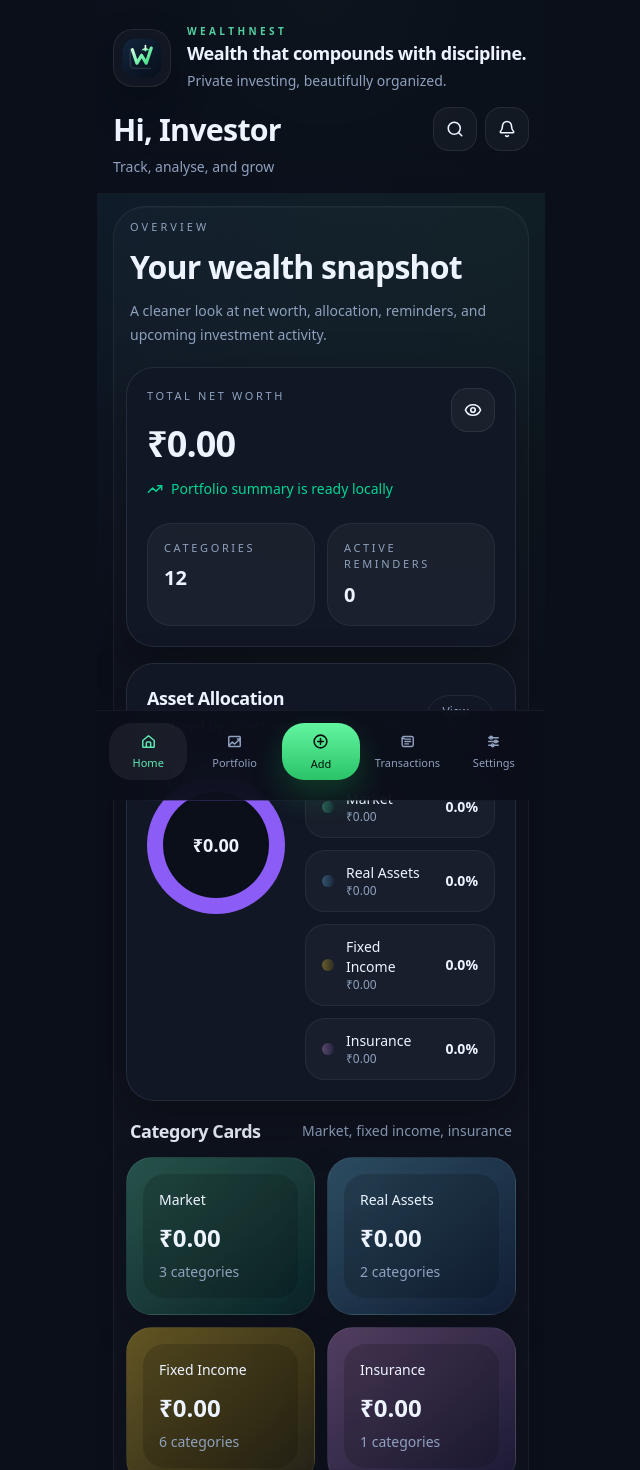
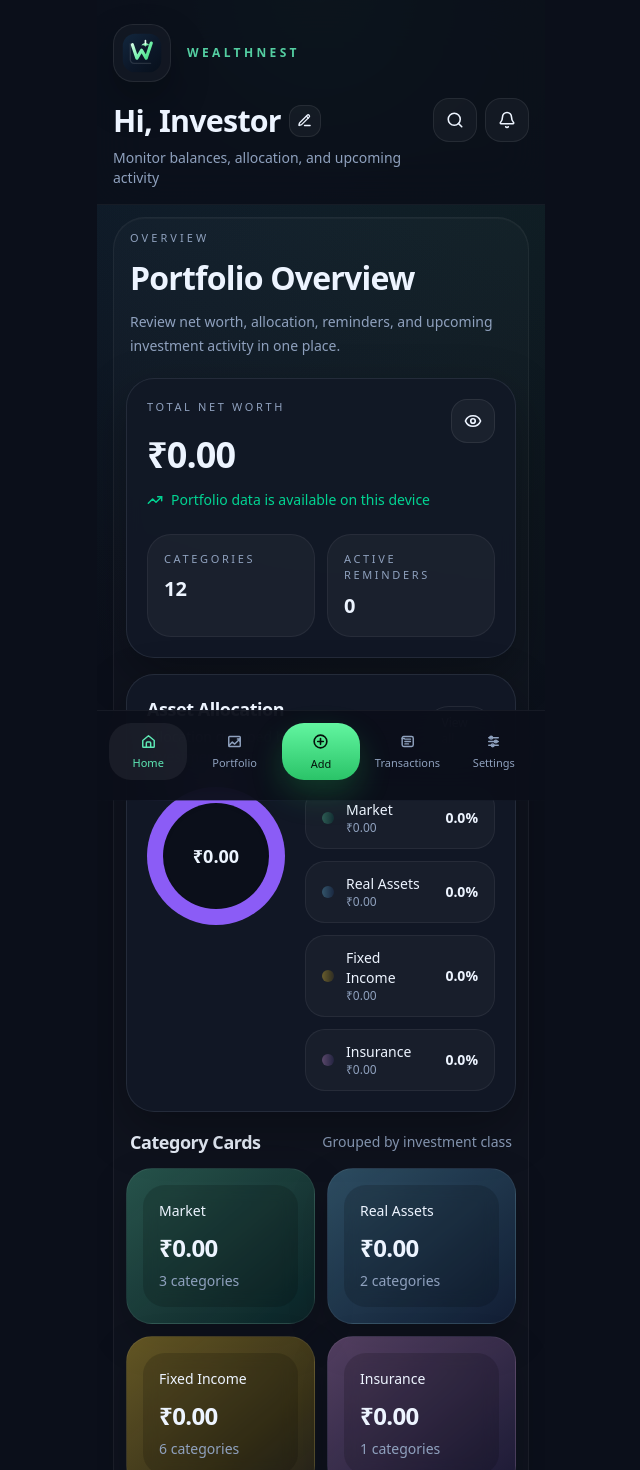
Before and after one commit to vsramaiah/AI_WealthNest, a React (Vite) app: page /#/home in a window 1280 px wide. Shown: the top 1470 px of the page, without its empty margins (319-959 px from the left). Built offline with nearby package versions, Linux system fonts and the light colour scheme.

Commit message:
Add files via upload

```diff
--- a/src/components/AppLockOverlay.jsx
+++ b/src/components/AppLockOverlay.jsx
@@ -18,9 +18,10 @@ export default function AppLockOverlay({ onUnlock, pinHint }) {
           <input
             type="password"
             inputMode="numeric"
+            maxLength={4}
             value={pin}
             onChange={(event) => {
-              setPin(event.target.value)
+              setPin(event.target.value.replace(/\D/g, '').slice(0, 4))
               setError('')
             }}
             className="w-full rounded-2xl border border-white/8 bg-white/5 px-4 py-3 text-sm text-wn-text outline-none transition focus:border-wn-accent focus:bg-white/7"
--- a/src/components/BrandMark.jsx
+++ b/src/components/BrandMark.jsx
@@ -47,7 +47,11 @@ function WealthNestGlyph({ className = 'h-11 w-11' }) {
   )
 }
 
-export default function BrandMark({ subtitle = 'Build wealth with clarity', compact = false }) {
+export default function BrandMark({
+  subtitle = 'A disciplined approach to personal wealth management',
+  compact = false,
+  minimal = false,
+}) {
   return (
     <div className={`flex items-center ${compact ? 'gap-3' : 'gap-4'}`}>
       <div className="rounded-[20px] border border-white/8 bg-white/[0.03] p-1.5 shadow-[0_18px_40px_rgba(0,0,0,0.24)]">
@@ -55,13 +59,15 @@ export default function BrandMark({ subtitle = 'Build wealth with clarity', comp
       </div>
 
       <div className="min-w-0">
-        <p className="text-[10px] font-semibold uppercase tracking-[0.34em] text-emerald-300/88">
-          WealthNest
+        <p className={`font-semibold uppercase text-emerald-300/88 ${minimal ? 'text-xs tracking-[0.28em]' : 'text-[10px] tracking-[0.34em]'}`}>
+          WEALTHNEST
         </p>
-        <p className={`truncate font-semibold tracking-tight text-wn-text ${compact ? 'text-base' : 'text-lg'}`}>
-          Wealth that compounds with discipline.
-        </p>
-        {!compact ? <p className="mt-1 text-sm text-wn-muted">{subtitle}</p> : null}
+        {!minimal ? (
+          <p className={`truncate font-semibold tracking-tight text-wn-text ${compact ? 'text-base' : 'text-lg'}`}>
+            Structured wealth management for long-term growth.
+          </p>
+        ) : null}
+        {!compact && !minimal ? <p className="mt-1 text-sm text-wn-muted">{subtitle}</p> : null}
       </div>
     </div>
   )
--- a/src/components/Header.jsx
+++ b/src/components/Header.jsx
@@ -1,36 +1,37 @@
-import { Bell, Search, SlidersHorizontal } from 'lucide-react'
-import { useMemo } from 'react'
+import { Bell, PencilLine, Search, SlidersHorizontal } from 'lucide-react'
+import { useEffect, useMemo, useState } from 'react'
 import { useLocation, useNavigate } from 'react-router-dom'
+import { loadAppSettings, saveAppSettings, subscribeToAppSettings } from '../utils/appSettings'
 import BrandMark from './BrandMark'
 
-function getHeaderMeta(pathname) {
+function getHeaderMeta(pathname, investorName = 'Investor') {
   if (pathname.startsWith('/portfolio/')) {
     return {
       title: 'Asset Details',
-      subtitle: 'Value, invested, and category records',
+      subtitle: 'Category-level balances, contributions, and records',
     }
   }
 
   const pageMeta = {
     '/home': {
-      title: 'Hi, Investor',
-      subtitle: 'Track, analyse, and grow',
+      title: `Hi, ${investorName || 'Investor'}`,
+      subtitle: 'Monitor balances, allocation, and upcoming activity',
     },
     '/portfolio': {
       title: 'Portfolio',
-      subtitle: 'Your assets across every category',
+      subtitle: 'A consolidated view across all investment categories',
     },
     '/add': {
       title: 'Add Transaction',
-      subtitle: 'Capture a new entry in two quick steps',
+      subtitle: 'Create account records and capture investment entries',
     },
     '/transactions': {
       title: 'Transactions',
-      subtitle: 'Review activity and apply filters',
+      subtitle: 'Review transaction history and refine results with filters',
     },
     '/settings': {
       title: 'Settings',
-      subtitle: 'Privacy, backup, and preferences',
+      subtitle: 'Security, backup, and application preferences',
     },
   }
 
@@ -53,14 +54,34 @@ function ActionButton({ children, onClick, label }) {
 export default function Header() {
   const { pathname } = useLocation()
   const navigate = useNavigate()
-  const meta = useMemo(() => getHeaderMeta(pathname), [pathname])
+  const [settings, setSettings] = useState(() => loadAppSettings())
+  const meta = useMemo(
+    () => getHeaderMeta(pathname, settings.investorName),
+    [pathname, settings.investorName],
+  )
   const showExpandedBrand = pathname === '/home'
+
+  useEffect(() => subscribeToAppSettings(setSettings), [])
+
+  function handleInvestorNameEdit() {
+    const currentName = settings.investorName ?? 'Investor'
+    const nextName = window.prompt('Enter the display name for the dashboard greeting.', currentName)
+
+    if (nextName === null) {
+      return
+    }
+
+    const normalizedName = nextName.trim().replace(/\s+/g, ' ').slice(0, 24) || 'Investor'
+    saveAppSettings({
+      investorName: normalizedName,
+    })
+  }
 
   return (
     <header className="sticky top-0 z-20 border-b border-white/5 bg-wn-bg/88 px-4 pb-4 pt-6 backdrop-blur-xl">
       <div className="space-y-4">
         {showExpandedBrand ? (
-          <BrandMark subtitle="Private investing, beautifully organized." />
+          <BrandMark minimal />
         ) : (
           <div className="flex items-center justify-between gap-3">
             <BrandMark compact subtitle="" />
@@ -70,9 +91,21 @@ export default function Header() {
 
         <div className="flex items-start justify-between gap-4">
           <div className="min-w-0">
-            <h1 className="truncate text-[1.9rem] font-semibold tracking-tight text-wn-text">
-              {meta.title}
-            </h1>
+            <div className="flex items-center gap-2">
+              <h1 className="truncate text-[1.9rem] font-semibold tracking-tight text-wn-text">
+                {meta.title}
+              </h1>
+              {showExpandedBrand ? (
+                <button
+                  type="button"
+                  onClick={handleInvestorNameEdit}
+                  aria-label="Edit dashboard name"
+                  className="flex h-8 w-8 shrink-0 items-center justify-center rounded-xl border border-white/8 bg-white/[0.04] text-wn-text hover:bg-white/[0.06]"
+                >
+                  <PencilLine size={15} strokeWidth={2.1} />
+                </button>
+              ) : null}
+            </div>
             <p className="mt-1 text-sm text-wn-muted">{meta.subtitle}</p>
           </div>
 
--- a/src/pages/Home.jsx
+++ b/src/pages/Home.jsx
@@ -25,6 +25,20 @@ function formatCurrency(amount) {
 
 function formatPercent(value) {
   return `${value.toFixed(1)}%`
+}
+
+function getCategoryValueClass(amount) {
+  const value = formatCurrency(amount)
+
+  if (value.length >= 15) {
+    return 'text-[1.5rem]'
+  }
+
+  if (value.length >= 13) {
+    return 'text-[1.7rem]'
+  }
+
+  return 'text-2xl'
 }
 
 function buildAllocationGradient(groups) {
@@ -56,8 +70,8 @@ export default function Home() {
   return (
     <PageShell
       eyebrow="Overview"
-      title="Your wealth snapshot"
-      description="A cleaner look at net worth, allocation, reminders, and upcoming investment activity."
+      title="Portfolio Overview"
+      description="Review net worth, allocation, reminders, and upcoming investment activity in one place."
     >
       <div className="space-y-4">
         <article className="glass-card overflow-hidden p-5">
@@ -69,7 +83,7 @@ export default function Home() {
               </p>
               <p className="mt-2 flex items-center gap-2 text-sm font-medium text-emerald-400">
                 <TrendingUp size={16} strokeWidth={2.2} />
-                Portfolio summary is ready locally
+                Portfolio data is available on this device
               </p>
             </div>
             <button
@@ -100,7 +114,7 @@ export default function Home() {
             <div>
               <p className="section-title">Asset Allocation</p>
               <p className="mt-1 text-sm text-wn-muted">
-                Grouped by investment buckets across the app.
+                Allocation grouped by major investment class.
               </p>
             </div>
             <Link to="/portfolio" className="pill-chip">
@@ -141,7 +155,7 @@ export default function Home() {
         <section className="space-y-3">
           <div className="flex items-center justify-between gap-4 px-1">
             <p className="section-title">Category Cards</p>
-            <span className="text-sm text-wn-muted">Market, fixed income, insurance</span>
+            <span className="text-sm text-wn-muted">Grouped by investment class</span>
           </div>
 
           <div className="grid grid-cols-2 gap-3">
@@ -152,9 +166,9 @@ export default function Home() {
                 state={{ initialGroup: group.group }}
                 className={`block rounded-[26px] border border-white/6 bg-gradient-to-br ${GROUP_GRADIENTS[index % GROUP_GRADIENTS.length]} p-4 text-left shadow-[0_16px_40px_rgba(0,0,0,0.2)]`}
               >
-                <div className="rounded-[22px] bg-black/15 p-4 backdrop-blur">
+                <div className="min-w-0 rounded-[22px] bg-black/15 p-4 backdrop-blur">
                   <p className="text-sm font-medium text-wn-text">{group.group}</p>
-                  <p className="mt-3 text-2xl font-semibold text-wn-text">
+                  <p className={`mt-3 overflow-hidden whitespace-nowrap font-semibold leading-tight tracking-tight text-wn-text ${getCategoryValueClass(group.value)}`}>
                     {formatCurrency(group.value)}
                   </p>
                   <p className="mt-2 text-sm text-wn-muted">
@@ -171,7 +185,7 @@ export default function Home() {
             <div>
               <p className="section-title">Upcoming SIPs</p>
               <p className="mt-1 text-sm text-wn-muted">
-                Auto-generated from your mutual fund masters.
+                Generated from your active mutual fund account records.
               </p>
             </div>
             <div className="icon-badge h-10 w-10 rounded-2xl bg-gradient-to-br from-emerald-500 to-lime-400">
@@ -199,7 +213,7 @@ export default function Home() {
               ))
             ) : (
               <p className="section-copy">
-                No active SIP masters yet. Add mutual fund masters to generate schedules.
+                No active SIP schedules are available. Add a mutual fund account to generate upcoming entries.
               </p>
             )}
           </div>
@@ -210,7 +224,7 @@ export default function Home() {
             <div>
               <p className="section-title">Reminder Banners</p>
               <p className="mt-1 text-sm text-wn-muted">
-                Due dates and missed items generated from your saved records.
+                Due dates and exceptions generated from your saved records.
               </p>
             </div>
             <div className="icon-badge h-10 w-10 rounded-2xl bg-gradient-to-br from-sky-500 to-blue-400">
@@ -228,7 +242,7 @@ export default function Home() {
               ))
             ) : (
               <p className="section-copy">
-                No reminders are active right now. Enable reminders and add SIPs or maturity items.
+                No reminders are active. Enable reminders and add scheduled investment records to populate this section.
               </p>
             )}
           </div>
--- a/src/pages/Portfolio.jsx
+++ b/src/pages/Portfolio.jsx
@@ -24,6 +24,10 @@ function formatCurrency(amount) {
 
 function profitTone(value) {
   return value >= 0 ? 'text-emerald-400' : 'text-rose-400'
+}
+
+function isFixedIncomeCategory(category) {
+  return category.group === 'Fixed Income'
 }
 
 export default function Portfolio() {
@@ -112,19 +116,25 @@ export default function Portfolio() {
 
                       <div className="mt-4 grid grid-cols-3 gap-3">
                         <div className="rounded-[20px] border border-white/6 bg-white/[0.03] p-3">
-                          <p className="metric-label">Value</p>
+                          <p className="metric-label">
+                            {isFixedIncomeCategory(category) ? 'Total' : 'Value'}
+                          </p>
                           <p className="mt-2 text-sm font-semibold text-wn-text">
                             {formatCurrency(category.value)}
                           </p>
                         </div>
                         <div className="rounded-[20px] border border-white/6 bg-white/[0.03] p-3">
-                          <p className="metric-label">Invested</p>
+                          <p className="metric-label">
+                            {isFixedIncomeCategory(category) ? 'Deposit' : 'Invested'}
+                          </p>
                           <p className="mt-2 text-sm font-semibold text-wn-text">
                             {formatCurrency(category.invested)}
                           </p>
                         </div>
                         <div className="rounded-[20px] border border-white/6 bg-white/[0.03] p-3">
-                          <p className="metric-label">P/L</p>
+                          <p className="metric-label">
+                            {isFixedIncomeCategory(category) ? 'Interest' : 'P/L'}
+                          </p>
                           <p className={`mt-2 text-sm font-semibold ${profitTone(category.profitLoss)}`}>
                             {formatCurrency(category.profitLoss)}
                           </p>
--- a/src/utils/appSettings.js
+++ b/src/utils/appSettings.js
@@ -4,6 +4,7 @@ const APP_LOCK_SESSION_KEY = 'wealthNestUnlocked'
 const APP_LOCK_EVENT = 'wealthnest:app-lock-changed'
 
 const defaultSettings = {
+  investorName: 'Investor',
   themeMode: 'dark',
   autoBackupEnabled: false,
   lastBackupAt: null,
@@ -12,6 +13,12 @@ const defaultSettings = {
   appLockPin: '1234',
   remindersEnabled: true,
   lastReminderCheckAt: null,
+}
+
+function normalizePin(pin) {
+  return String(pin ?? '')
+    .replace(/\D/g, '')
+    .slice(0, 4)
 }
 
 function cloneDefaultSettings() {
@@ -38,6 +45,10 @@ export function saveAppSettings(nextSettings) {
   const mergedSettings = {
     ...loadAppSettings(),
     ...nextSettings,
+  }
+
+  if (Object.prototype.hasOwnProperty.call(nextSettings ?? {}, 'appLockPin')) {
+    mergedSettings.appLockPin = normalizePin(nextSettings.appLockPin) || '1234'
   }
 
   window.localStorage.setItem(SETTINGS_KEY, JSON.stringify(mergedSettings))
@@ -91,7 +102,7 @@ export function setAppUnlocked(unlocked) {
 }
 
 export function verifyAppLockPin(pin) {
-  return String(pin) === String(loadAppSettings().appLockPin ?? '1234')
+  return normalizePin(pin) === normalizePin(loadAppSettings().appLockPin ?? '1234')
 }
 
 export function subscribeToAppLock(listener) {
--- a/src/utils/portfolioSummary.js
+++ b/src/utils/portfolioSummary.js
@@ -83,6 +83,64 @@ function getTransactionCategorySummary(categoryId, mapper) {
     .map((txn) => mapper(txn))
 }
 
+function normalizeTxnType(value) {
+  return String(value ?? '').trim().toUpperCase()
+}
+
+function buildFixedIncomeTransactionSummary({
+  categoryId,
+  keyField,
+  titleField,
+  subtitleField,
+  amountResolver,
+  depositTypes = ['DEPOSIT', 'INVEST'],
+  interestTypes = ['INTEREST'],
+}) {
+  const grouped = loadData().transactions
+    .filter((txn) => txn.category === categoryId)
+    .reduce((collection, txn) => {
+      const rawData = getTransactionRawData(txn)
+      const accountKey = String(rawData[keyField] ?? '').trim() || txn.id
+      const amount = toNumber(amountResolver(txn, rawData))
+      const txnType = normalizeTxnType(rawData.txnType ?? rawData.transactionType)
+      const current = collection[accountKey] ?? {
+        id: accountKey,
+        title: rawData[titleField] || 'Stored entry',
+        subtitle: rawData[subtitleField] || '',
+        total: 0,
+        deposit: 0,
+        interest: 0,
+      }
+
+      if (depositTypes.includes(txnType)) {
+        current.deposit += amount
+      } else if (interestTypes.includes(txnType)) {
+        current.interest += amount
+      }
+
+      current.total = current.deposit + current.interest
+      current.title = rawData[titleField] || current.title
+      current.subtitle = rawData[subtitleField] || current.subtitle
+      collection[accountKey] = current
+
+      return collection
+    }, {})
+
+  const details = Object.values(grouped).map((item) => ({
+    id: item.id,
+    title: item.title,
+    subtitle: item.subtitle ? `A/C ${item.subtitle}` : 'Stored entry',
+    value: item.total,
+    invested: item.deposit,
+  }))
+
+  return buildSummary(categoryId, {
+    value: details.reduce((sum, item) => sum + item.value, 0),
+    invested: details.reduce((sum, item) => sum + item.invested, 0),
+    details,
+  })
+}
+
 function buildAccountLevelSummary(categoryId, keyField, titleField, subtitleField, valueField, investedField) {
   const grouped = loadData().transactions
     .filter((txn) => txn.category === categoryId)
@@ -160,11 +218,10 @@ function getMasterCategorySummary(categoryId, items, valueSelector, investedSele
 }
 
 function getFdCategorySummary() {
-  const total = getFdSummary()
   const items = loadData().transactions.filter((txn) => txn.category === 'fd')
 
   return buildSummary('fd', {
-    value: total.maturityAmount,
+    value: items.reduce((sum, item) => sum + toNumber(item.calculated?.maturityAmount), 0),
     invested: items.reduce((sum, item) => sum + toNumber(getTransactionRawData(item).depositAmount), 0),
     details: items.map((item) => ({
       id: item.id,
@@ -180,10 +237,13 @@ function getFdCategorySummary() {
 
 function getRdCategorySummary() {
   const items = loadData().masters.rd ?? []
-  const total = getRdSummary()
 
   return buildSummary('rd', {
-    value: total.maturityAmount,
+    value: items.reduce((sum, item) => {
+      const totalInvested = toNumber(item.monthlyDeposit) * toNumber(item.tenureMonths)
+      const maturityAmount = toNumber(item.calculated?.maturityAmount)
+      return sum + (maturityAmount || totalInvested)
+    }, 0),
     invested: items.reduce(
       (sum, item) => sum + toNumber(item.calculated?.totalInvested ?? item.monthlyDeposit * item.tenureMonths),
       0,
@@ -192,70 +252,40 @@ function getRdCategorySummary() {
       id: item.id,
       title: item.bankName,
       subtitle: `A/C ${item.accountNumber}`,
-      value: toNumber(item.calculated?.maturityAmount),
-      invested: toNumber(item.calculated?.totalInvested),
+      value: toNumber(item.calculated?.maturityAmount ?? item.monthlyDeposit * item.tenureMonths),
+      invested: toNumber(item.calculated?.totalInvested ?? item.monthlyDeposit * item.tenureMonths),
     })),
   })
 }
 
 function getPpfCategorySummary() {
-  const details = buildAccountLevelSummary(
-    ppfCategory,
-    'accountNumber',
-    'bankName',
-    'accountNumber',
-    (txn) => txn.calculated?.balance,
-    (_txn, rawData) => rawData.amount,
-  ).map((item) => ({
-    ...item,
-    subtitle: item.subtitle ? `A/C ${item.subtitle}` : 'Stored entry',
-  }))
-
-  return buildSummary(ppfCategory, {
-    value: details.reduce((sum, item) => sum + item.value, 0),
-    invested: details.reduce((sum, item) => sum + item.invested, 0),
-    details,
+  return buildFixedIncomeTransactionSummary({
+    categoryId: ppfCategory,
+    keyField: 'accountNumber',
+    titleField: 'bankName',
+    subtitleField: 'accountNumber',
+    amountResolver: (_txn, rawData) => rawData.amount,
   })
 }
 
 function getEpfCategorySummary() {
-  const details = getTransactionCategorySummary(epfCategory, (txn) => {
-    const rawData = getTransactionRawData(txn)
-
-    return {
-      id: txn.id,
-      title: rawData.employerName,
-      subtitle: `UAN ${rawData.uanNumber}`,
-      value: toNumber(txn.calculated?.balance),
-      invested: toNumber(txn.calculated?.totalContribution),
-    }
-  })
-
-  return buildSummary(epfCategory, {
-    value: details.reduce((sum, item) => sum + item.value, 0),
-    invested: details.reduce((sum, item) => sum + item.invested, 0),
-    details,
+  return buildFixedIncomeTransactionSummary({
+    categoryId: epfCategory,
+    keyField: 'uanNumber',
+    titleField: 'employerName',
+    subtitleField: 'uanNumber',
+    amountResolver: (_txn, rawData) =>
+      toNumber(rawData.employeeContribution) + toNumber(rawData.employerContribution),
   })
 }
 
 function getNpsCategorySummary() {
-  const details = getTransactionCategorySummary(npsCategory, (txn) => {
-    const rawData = getTransactionRawData(txn)
-    const amount = toNumber(rawData.amount)
-
-    return {
-      id: txn.id,
-      title: rawData.scheme,
-      subtitle: rawData.tier,
-      value: amount,
-      invested: amount,
-    }
-  })
-
-  return buildSummary(npsCategory, {
-    value: details.reduce((sum, item) => sum + item.value, 0),
-    invested: details.reduce((sum, item) => sum + item.invested, 0),
-    details,
+  return buildFixedIncomeTransactionSummary({
+    categoryId: npsCategory,
+    keyField: 'pranNumber',
+    titleField: 'scheme',
+    subtitleField: 'pranNumber',
+    amountResolver: (_txn, rawData) => rawData.amount,
   })
 }
 
```
Also changed, not shown: src/pages/AddTransaction.jsx (+27 -27 lines), src/pages/AssetDetails.jsx (+28 -6 lines), src/pages/Settings.jsx (+26 -14 lines).
